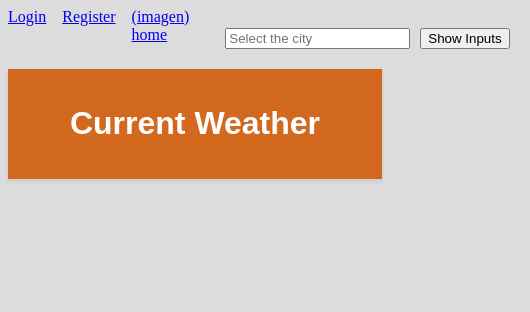
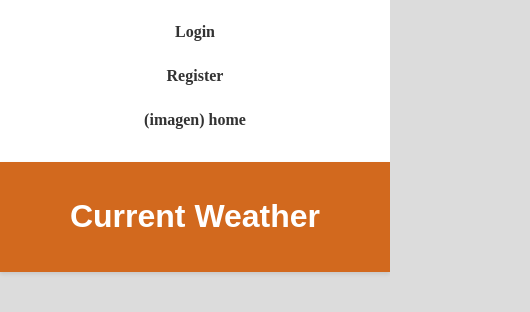
Before and after one commit to MateoMP02/Proyecto-Final-Clima, an Angular app: page /overview in a window 390 px wide. Shown: the top 312 px of the page, 530 px wide, since content can reach past the window. Built offline with nearby package versions, Linux system fonts and the light colour scheme.

Commit message:
cambios-navbar-errores

```diff
--- a/db/db.json
+++ b/db/db.json
@@ -5,15 +5,8 @@
       "username": "asdasd",
       "password": "asd123",
       "email": "asd@gmail.com",
-      "residenceCity": "nigeria",
+      "residenceCity": "bolivia",
       "searchHistory": [
-        "Lat: 12, Lon: 1",
-        "Lat: 11, Lon: 123",
-        "bolivia",
-        "bolivia",
-        "asdasd",
-        "asdasd",
-        "bolivia",
         "bolivia"
       ]
     },
--- a/src/app/components/weather-overview/weather-overview.component.html
+++ b/src/app/components/weather-overview/weather-overview.component.html
@@ -35,7 +35,7 @@
     </section>
   </main>
 
-  <section *ngIf="forecastData" class="clearfix" aria-labelledby="forecast-header">
+  <section *ngIf="forecastData && !isNotFound && weatherData" class="clearfix" aria-labelledby="forecast-header">
     <header id="forecast-header" class="headeer">
       <h2>Forecast</h2>
     </header>
--- a/src/app/shared/navbar/navbar.component.css
+++ b/src/app/shared/navbar/navbar.component.css
@@ -1,5 +1,63 @@
-.navbar{
+.navbar {
+    background-color: #ffffff;
+    padding: 10px 20px;
     display: flex;
-    gap: 1rem;
-    background-color: gainsboro;
+    justify-content: space-around;
+    align-items: center;
+
+    box-shadow: 0 4px 8px rgba(0, 0, 0, 0.1);
+    margin-bottom: 20px;
+    margin: 0;
 }
+
+.navbar a {
+    color: #333;
+    text-decoration: none;
+    font-weight: bold;
+    padding: 8px 16px;
+    border-radius: 5px;
+    transition: background-color 0.3s, color 0.3s;
+}
+
+.navbar a:hover {
+    background-color: #f0f2f5;
+    color: chocolate;
+}
+
+.app-location-search {
+    flex-grow: 1;
+    margin-left: 10px;
+}
+
+@media (max-width: 768px) {
+    .navbar {
+        flex-direction: column;
+        padding: 15px;
+    }
+
+    .navbar a {
+        margin-bottom: 10px;
+    }
+
+    .app-location-search {
+        margin-left: 0;
+        width: 100%;
+    }
+}
+
+.home-link {
+    display: flex;                /* Usamos flexbox para alinear la imagen y el texto */
+    align-items: center;          /* Alineamos la imagen y el texto verticalmente */
+    text-decoration: none;        /* Eliminamos el subrayado del enlace */
+    color: inherit;               /* Mantenemos el color del texto como el valor predeterminado */
+  }
+
+  .home-icon {
+    width: 24px;                  /* Ajustamos el tamaño de la imagen */
+    height: 24px;
+    margin-right: 8px;            /* Agregamos espacio entre la imagen y el texto */
+  }
+
+  .home-link:hover {
+    color: #007bff;               /* Cambiamos el color al pasar el mouse, ejemplo con color azul */
+  }
--- a/src/app/shared/navbar/navbar.component.html
+++ b/src/app/shared/navbar/navbar.component.html
@@ -5,5 +5,5 @@
   <a *ngIf="isLoggedIn()" routerLink="/profile">Profile</a>
   <a routerLink="/search">(imagen) home</a>
 
-  <app-location-search *ngIf="!hideLocationSearch"></app-location-search>
+
 </nav>
--- a/src/app/shared/navbar/navbar.component.ts
+++ b/src/app/shared/navbar/navbar.component.ts
@@ -16,16 +16,6 @@ export class NavbarComponent {
   hideLocationSearch: boolean = false;
   authService = inject(AuthService);
 
-  constructor(private router: Router) {
-    // Escuchar eventos de navegación para actualizar la visibilidad del componente de búsqueda
-    this.router.events.subscribe(event => {
-      if (event instanceof NavigationEnd) {
-
-        this.hideLocationSearch = ['/login', '/register', '/search'].some(route => event.url.includes(route));
-      }
-    });
-  }
-
   isLoggedIn(): boolean {
     return this.authService.isLoggedIn();
   }
@@ -33,4 +23,6 @@ export class NavbarComponent {
   logout(): void {
     this.authService.logout();
   }
+
+
 }
--- a/src/styles.css
+++ b/src/styles.css
@@ -2,3 +2,8 @@
 body{
   background-color: gainsboro;
 }
+
+body, html {
+  margin: 0;
+  padding: 0;
+}
```
